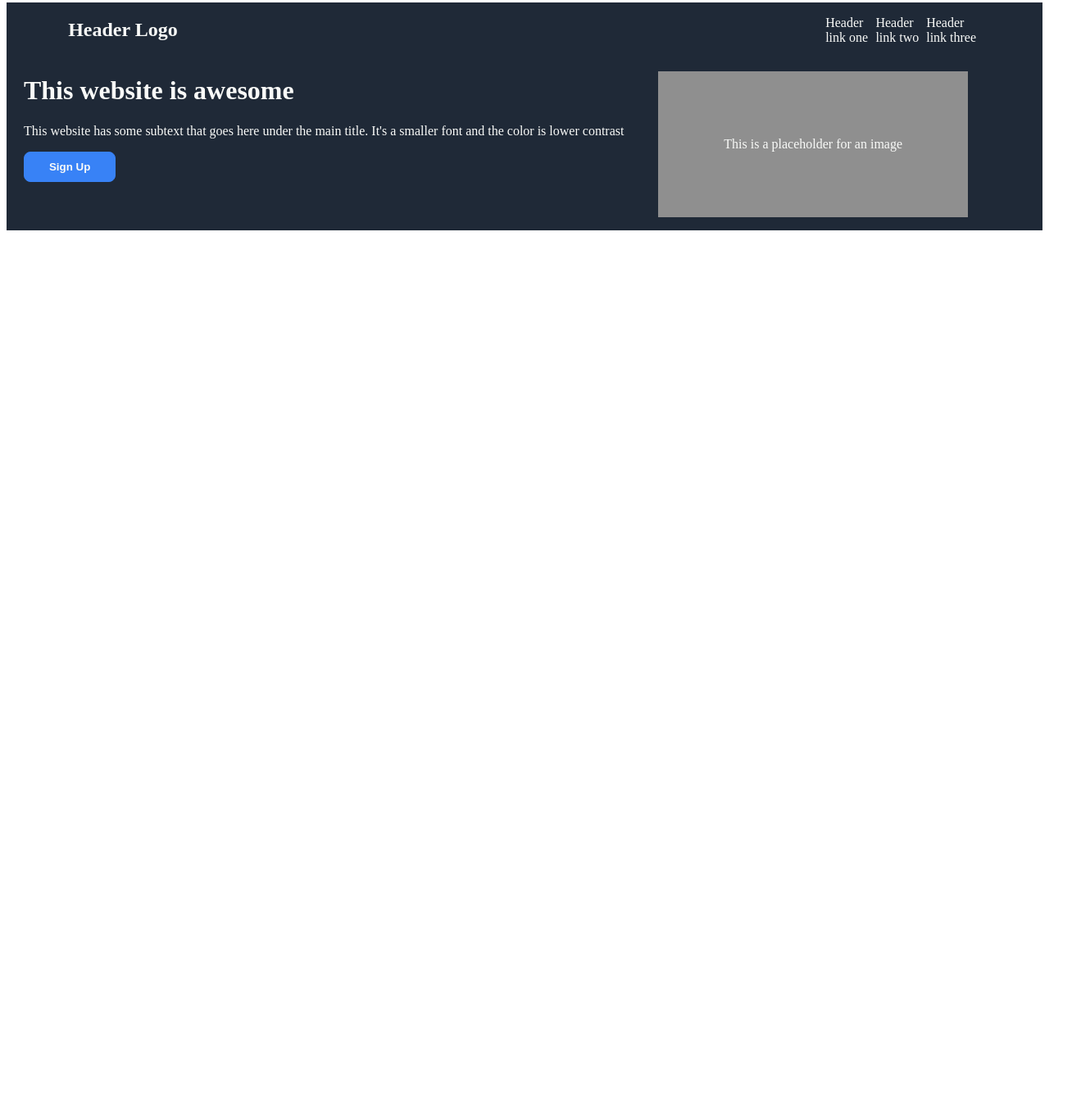
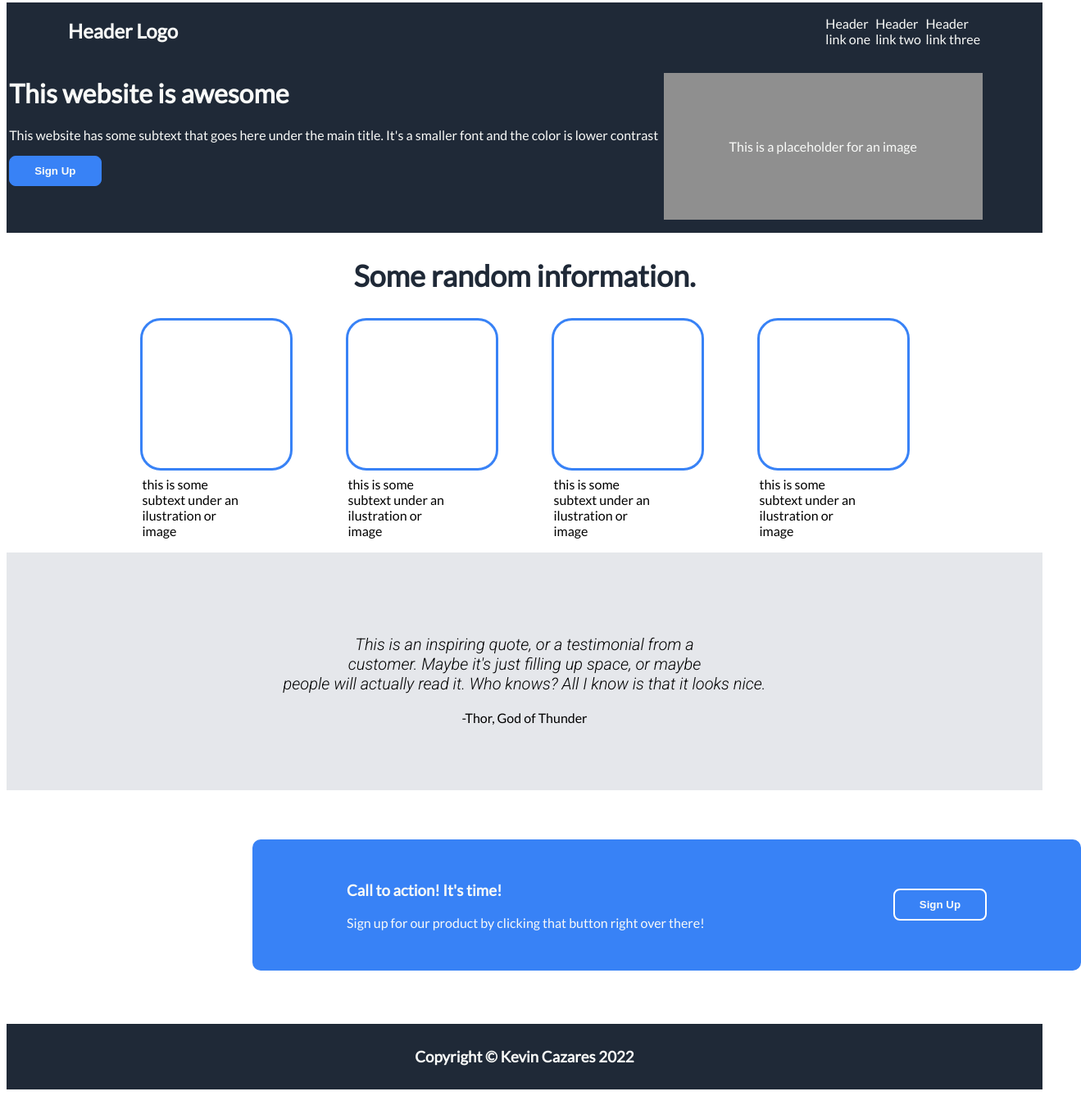
Before and after one commit to kevincazares/landing-page, a plain HTML site: page index.html in a window 1280 px wide. Shown: the part 5-1342 px from the top of the page at 82% size, 1319 px wide, since content can reach past the window. Before the commit the page ends 800 px from the top, so only its background shows below. Drawn offline with Linux system fonts and the light colour scheme.

Commit message:
foundations

```diff
--- a/index.html
+++ b/index.html
@@ -6,6 +6,12 @@
     <meta name="viewport" content="width=device-width, initial-scale=1.0">
     <link rel="stylesheet" href="style.css">
     <title>Landing Page</title>
+    <link rel="preconnect" href="https://fonts.googleapis.com">
+    <link rel="preconnect" href="https://fonts.gstatic.com" crossorigin>
+    <link href="https://fonts.googleapis.com/css2?family=Lato&display=swap" rel="stylesheet">
+    <link rel="preconnect" href="https://fonts.googleapis.com">
+    <link rel="preconnect" href="https://fonts.gstatic.com" crossorigin>
+    <link href="https://fonts.googleapis.com/css2?family=Roboto:ital,wght@1,300&display=swap" rel="stylesheet">
 </head>
 <body>
     <header>
@@ -20,15 +26,49 @@
             </ul>
         </nav>
         <div class="hero-main">
-            <div class="left">
+            <div class="hero-left">
                 <h1>This website is awesome</h1>
                 <p>This website has some subtext that goes here under the main title. It's a smaller font and the color is lower contrast</p>
                 <button>Sign Up</button>
             </div>
-            <div class="right">
+            <div class="hero-right">
                 <p>This is a placeholder for an image</p>
             </div>
         </div>
     </header>
+    <section>
+        <h1 class="information-header">Some random information.</h1>
+    </section>
+    <div class="cards">
+        <div class="card-1">
+            <p class="card-text">this is some subtext under an ilustration or image</p>
+        </div>
+        <div class="card-2">
+            <p class="card-text">this is some subtext under an ilustration or image</p>
+        </div>
+        <div class="card-3">
+            <p class="card-text">this is some subtext under an ilustration or image</p>
+        </div>
+        <div class="card-4">
+            <p class="card-text">this is some subtext under an ilustration or image</p>
+        </div>
+    </div>
+    <aside>
+        <p>This is an inspiring quote, or a testimonial from a <br> customer. Maybe it's just filling up
+        space, or maybe <br> people will actually read it. Who knows? All I know is that it looks nice.</p>
+        <span>-Thor, God of Thunder</span>
+    </aside>
+    <div class="sign-up">
+        <div class="right">
+            <h3>Call to action! It's time!</h3>
+            <p>Sign up for our product by clicking that button right over there!</p>
+        </div>
+        <div class="left">
+            <button class="sign-btn">Sign Up</button>
+        </div>
+    </div>
+    <footer>
+        <h3>Copyright &copy Kevin Cazares 2022</h3>
+    </footer>
 </body>
 </html>
--- a/style.css
+++ b/style.css
@@ -1,3 +1,7 @@
+body {
+    font-family: 'Lato', sans-serif;
+}
+
 header {
     background-color: #1F2937;
     color: #F9FAF8;
@@ -33,7 +37,7 @@ a {
 }
 
 
-.right p {
+.hero-right p {
     background-color: #8F8F8F;
     padding: 80px;
     margin-right: 70px;
@@ -48,3 +52,111 @@ button {
     border-radius: 8px;
     box-shadow: none;
 }
+
+.information-header {
+    text-align: center;
+    font-size: 36px;
+    color: #1F2937;
+}
+
+.cards {
+    display: flex;
+    justify-content: center;
+    flex-wrap: wrap;
+    gap: 65px;
+}
+
+.card-1 {
+    border: 3px solid #3882F6;
+    border-radius: 25px;
+    height: 180px;
+    width: 180px;
+}
+
+.card-2 {
+    border: 3px solid #3882F6;
+    border-radius: 25px;
+    height: 180px;
+    width: 180px;
+}
+
+.card-3 {
+    border: 3px solid #3882F6;
+    border-radius: 25px;
+    height: 180px;
+    width: 180px;
+}
+
+.card-4 {
+    border: 3px solid #3882F6;
+    border-radius: 25px;
+    height: 180px;
+    width: 180px;
+}
+
+.card-text {
+    margin-top: 190px;
+    margin-right: 50px;
+}
+
+aside {
+    background-color: #E5E7EB;
+    height: 290px;
+    margin-top: 100px;
+    text-align: center;
+}
+
+aside p {
+    display: inline-block;
+    margin-top: 100px;
+    font-size: 20px;
+    font-family: 'Roboto', sans-serif;
+}
+
+span {
+    display: block;
+}
+
+.sign-up {
+    display: flex;
+    justify-content: space-around;
+    align-items: center;
+    background-color: #3882F6;
+    margin-top: 60px;
+    border-radius: 10px;
+    width: 80%;
+    margin-left: 300px;
+    height: 160px;
+}
+
+.sign-btn {
+    background-color: #3882F6;
+    padding: 10px 30px;
+    border: 2px solid white;
+    color: #F9FAF8;
+    font-weight: bold;
+    border-radius: 8px;
+    box-shadow: none;
+}
+
+.right h3  {
+    color: #F9FAF8;
+}
+
+.right p {
+    color: #F9FAF8;
+}
+
+footer {
+    display: flex;
+    justify-content: center;
+    align-items: center;
+    background-color: #1F2937;
+    text-align: center;
+    height: 80px;
+    margin-top: 65px;
+}
+
+footer h3 {
+    color: #F9FAF8;
+}
```
